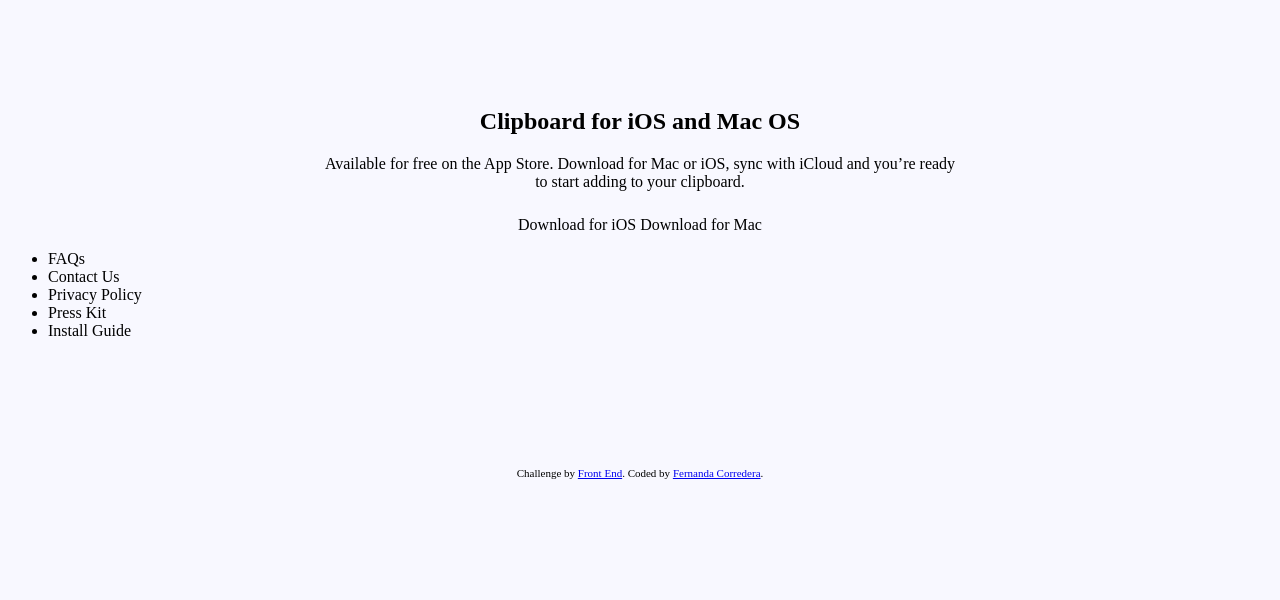
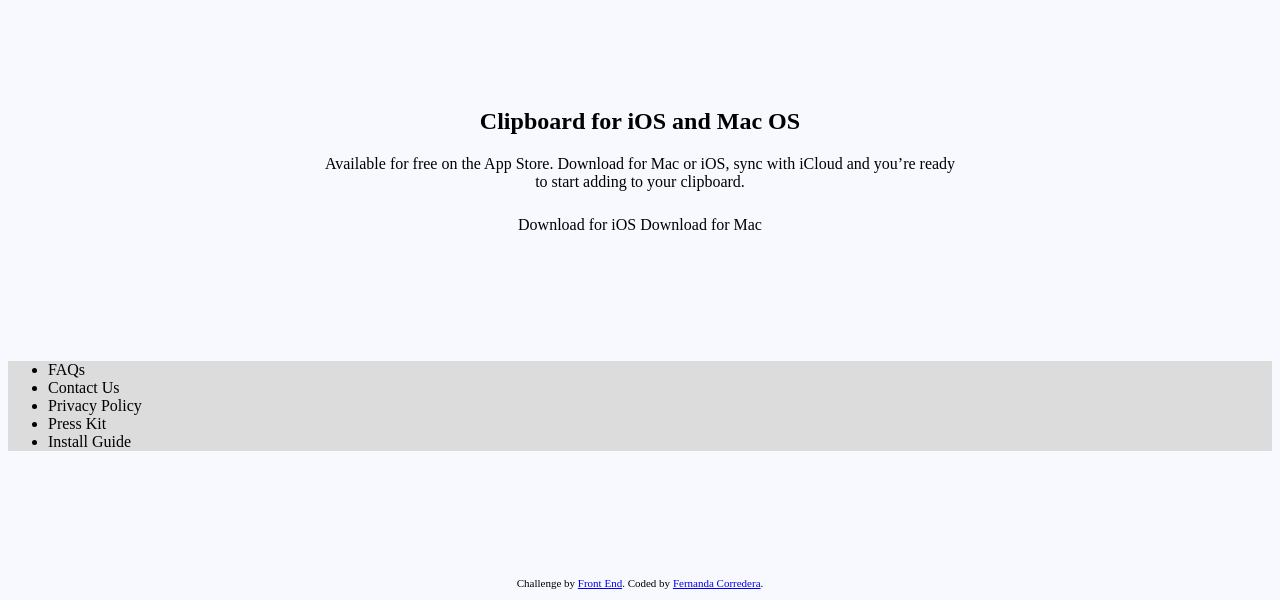
Before and after one commit to fernanda1102/Clipboardlandingpage, a plain HTML site: page index.html in a window 1280 px wide. Shown: the part 2162-2762 px from the top of the page. Before the commit the page ends 2652 px from the top, so only its background shows below. Drawn offline with Linux system fonts and the light colour scheme.

Commit message:
adicionando cor de fundo

```diff
--- a/style.css
+++ b/style.css
@@ -189,6 +189,11 @@ h2 {
     margin-left: 0%;
 }
 
+.information {
+    background: #DCDCDC;
+    margin-top: 10%;
+}
+
 .attribution {
     width: 100%;
     font-size: 11px;
```
